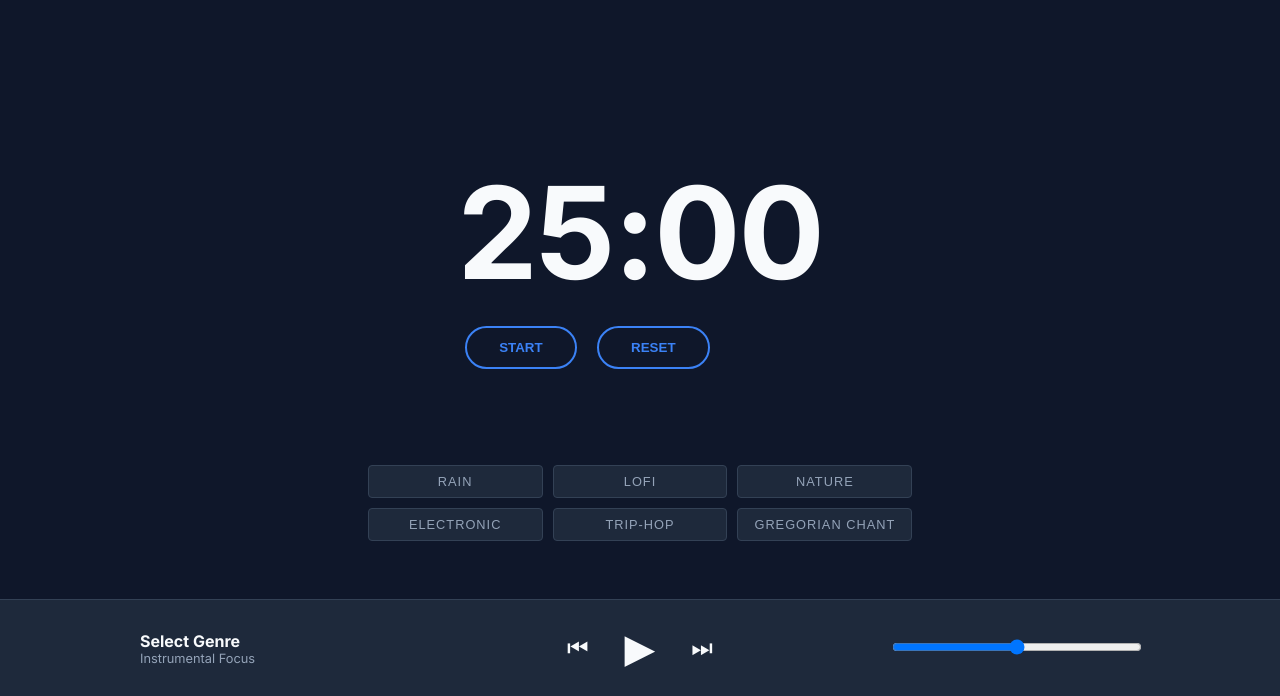
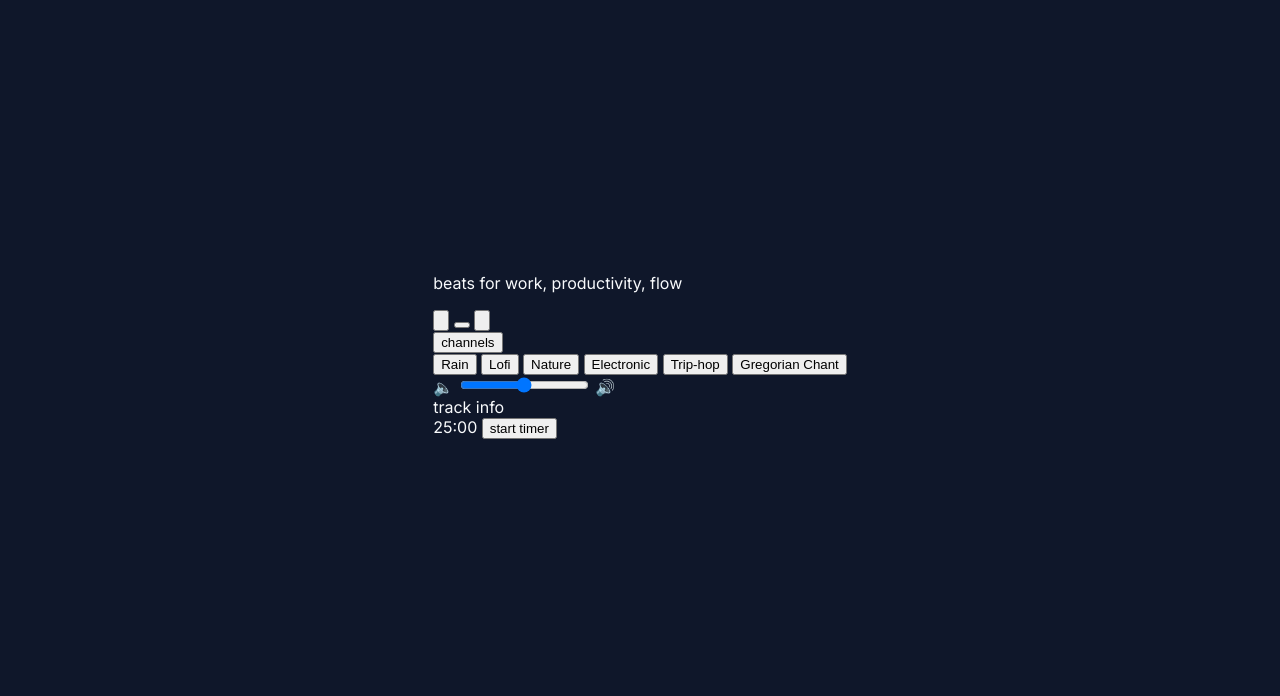
Before and after one commit to edimaudo/focusedfm, a Flask app: page / in a window 1280 px wide. Shown: the part 104-800 px from the top of the page. Run offline with Flask 3, Linux system fonts and the light colour scheme.

Commit message:
Update index.html

```diff
--- a/templates/index.html
+++ b/templates/index.html
@@ -1,42 +1,49 @@
 {% extends "base.html" %}
 
 {% block content %}
-<div class="container">
-    <div class="timer-section">
-        <div class="timer-display" id="timer">25:00</div>
-        <div class="timer-controls">
-            <button class="btn-timer" id="start-pause">START</button>
-            <button class="btn-timer" id="reset-timer">RESET</button>
-        </div>
+<div class="minimal-player-container">
+    <p class="tagline">beats for work, productivity, flow</p>
+
+    <div class="main-controls">
+        <button id="prev-btn" class="nav-btn" aria-label="Previous Track">
+            <svg viewBox="0 0 24 24" fill="currentColor"><path d="M6 6h2v12H6zm3.5 6l8.5 6V6z"/></svg>
+        </button>
+
+        <button id="play-btn" class="play-circle" aria-label="Play or Pause">
+            <div id="play-icon" class="play-triangle"></div>
+        </button>
+
+        <button id="next-btn" class="nav-btn" aria-label="Next Track">
+            <svg viewBox="0 0 24 24" fill="currentColor"><path d="M6 18l8.5-6L6 6v12zM16 6h2v12h-2z"/></svg>
+        </button>
     </div>
 
-    <div class="genre-grid">
+    <div class="player-footer">
+        <div class="footer-item dropdown">
+            <button class="footer-link" id="channels-btn">channels</button>
+            <div id="genre-menu" class="genre-content">
                 {% for genre in playlists.keys() %}
-            <button class="genre-btn" onclick="selectGenre('{{ genre }}')">{{ genre }}</button>
+                <button onclick="selectGenre('{{ genre }}')">{{ genre }}</button>
                 {% endfor %}
             </div>
         </div>
 
-<footer class="player-bar">
-    <div class="player-grid">
-        <div class="now-playing-info">
-            <h4 id="track-name">Select Genre</h4>
-            <p id="genre-name">Instrumental Focus</p>
+        <div class="footer-item volume-group">
+            <span class="vol-icon">🔈</span>
+            <input type="range" id="volume-slider" min="0" max="1" step="0.1" value="0.5" aria-label="Volume Control">
+            <span class="vol-icon">🔊</span>
         </div>
 
-        <div class="audio-controls">
-            <button class="ctrl-btn" id="prev-track">⏮</button>
-            <button class="ctrl-btn" id="play-pause-audio" style="font-size: 2.5rem;">▶</button>
-            <button class="ctrl-btn" id="next-track">⏭</button>
+        <div class="footer-item">
+            <span class="footer-link" id="track-info">track info</span>
+        </div>
     </div>
 
-        <div class="volume-box">
-            <input type="range" id="volume" min="0" max="1" step="0.01" value="0.5" style="width: 100%;">
+    <div class="timer-mini">
+        <span id="timer-display">25:00</span>
+        <button id="timer-toggle">start timer</button>
     </div>
 </div>
-</footer>
 
-<script>
-    const playlists = {{ playlists | tojson }};
-</script>
+<script>const playlists = {{ playlists | tojson }};</script>
 {% endblock %}
```
Lines whose indentation alone changed are shown as unchanged.
